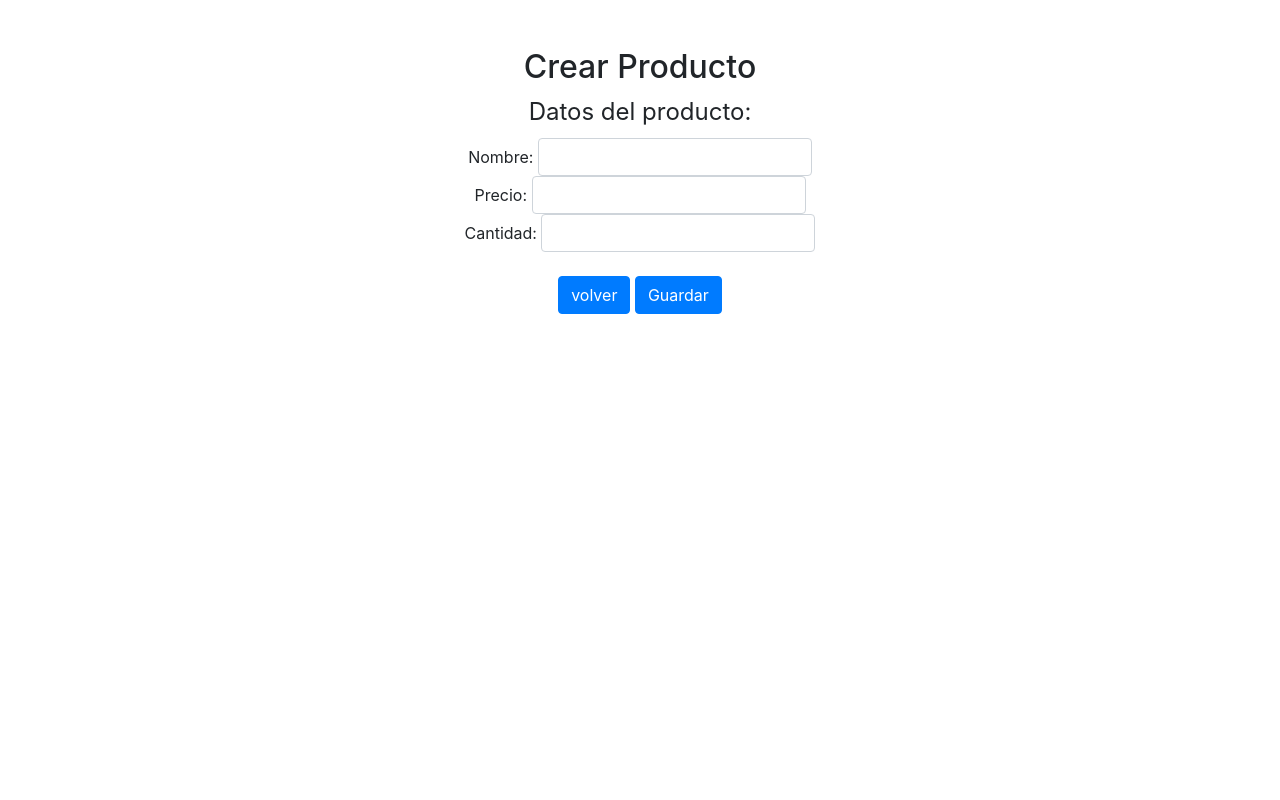
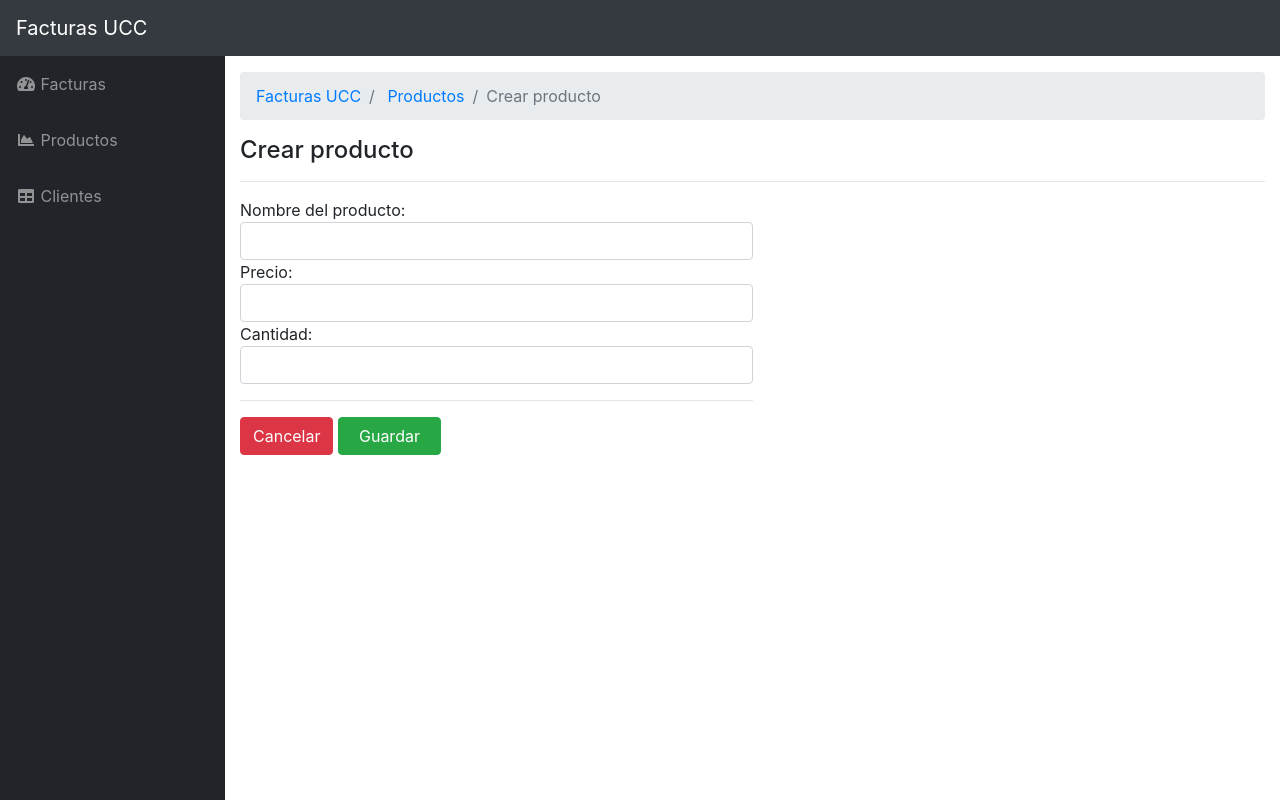
Before and after one commit to pedrazadixon/formularios-factura, a PHP site: page /productos/crear.php in a window 1280 px wide. Run offline with PHP 8.4, Linux system fonts and the light colour scheme.

Commit message:
rediseño modulo productos y ajustes en facturas

```diff
--- a/facturas/index.php
+++ b/facturas/index.php
@@ -49,7 +49,7 @@ $conn->close();
             <p>Aún no hay facturas registradas.</p>
         <?php else : ?>
 
-            <table class="table">
+            <table class="table table-sm">
                 <tr>
                     <th>Num. Factura</th>
                     <th>Cliente NIT</th>
@@ -64,8 +64,8 @@ $conn->close();
                         <td><?php echo $factura['nit'] ?></td>
                         <td><?php echo $factura['razon_social'] ?></td>
                         <td><?php echo $factura['fecha'] ?></td>
-                        <td class="d-flex justify-content-center ">
-                            <a class="btn btn-primary " href="ver.php?id=<?php echo $factura['id_factura'] ?>">Ver</a>
+                        <td>
+                            <a class="btn btn-sm btn-primary " href="ver.php?id=<?php echo $factura['id_factura'] ?>">Ver</a>
                         </td>
                     </tr>
                 <?php endforeach; ?>
--- a/productos/crear.php
+++ b/productos/crear.php
@@ -1,52 +1,4 @@
-<!doctype html>
-<html lang="es">
-
-<head>
-  <meta charset="utf-8">
-  <title>Facturas</title>
-  <link rel="stylesheet" href="../assets/css/bootstrap.min.css" crossorigin="anonymous">
-</head>
-
-<div class="container text-center mt-5">
-
-    <div class="form-group">
-
-        <h2>Crear Producto</h2>
-
-
-        <form form-signin action="crear.php" method="post">
-            <fieldset>
-                <legend>Datos del producto:</legend>
-                Nombre: <input class="form-control" name="descripcion" type="text"><br>
-                Precio: <input class="form-control" name="precio" type="number"><br>
-                Cantidad: <input class="form-control" name="cantidad" type="number"><br>
-                <br>
-                <a class="btn btn-primary " href="index.php">volver</a> <button class="btn btn-primary " type="submit">Guardar</button>
-            </fieldset>
-        </form>
-    </div>
-    </div>
-    <style>
-
-            .form-control {
-                display: inline !important;
-                width: auto !important;
-                height: calc(1.5em + .75rem + 2px);
-                padding: .375rem .75rem;
-                font-size: 1rem;
-                font-weight: 400;
-                line-height: 1.5;
-                color: #495057;
-                background-color: #fff;
-                background-clip: padding-box;
-                border: 1px solid #ced4da;
-                border-radius: .25rem;
-                transition: border-color .15s ease-in-out, box-shadow .15s ease-in-out;
-            }
-        </style>
-</body>
-
-    <?php
+<?php
 
 if ($_SERVER['REQUEST_METHOD'] === 'POST') {
 
@@ -74,6 +26,32 @@ if ($_SERVER['REQUEST_METHOD'] === 'POST') {
     $conn->close();
 }
 
+?>
 
+<?php require_once '../sitio/cabecera.php' ?>
 
-?>
+<!-- Ruta-->
+<ol class="breadcrumb">
+    <li class="breadcrumb-item">
+        <a href="<?php echo BASE_URL_ ?>">Facturas UCC</a>
+    </li>
+    <li class="breadcrumb-item">
+        <a href="<?php echo BASE_URL_ ?>productos">Productos</a>
+    </li>
+    <li class="breadcrumb-item active">Crear producto</li>
+</ol>
+
+<h4>Crear producto</h4>
+<hr>
+
+<div class="form-group w-50">
+    <form form-signin action="crear.php" method="post">
+        Nombre del producto: <input required class="form-control" name="descripcion" type="text">
+        Precio: <input required class="form-control" name="precio" type="number">
+        Cantidad: <input required class="form-control" name="cantidad" type="number">
+        <hr>
+        <a class="btn btn-danger" href="index.php">Cancelar</a> <button class="btn btn-success " type="submit"><span class="px-2">Guardar</span></button>
+    </form>
+</div>
+
+<?php require_once '../sitio/pie.php' ?>
```
Also changed, not shown: productos/actualizar.php (+21 -18 lines), productos/index.php (+34 -23 lines).
